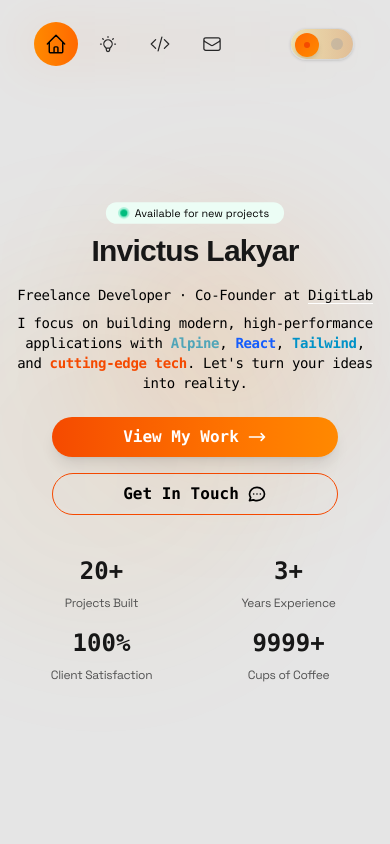
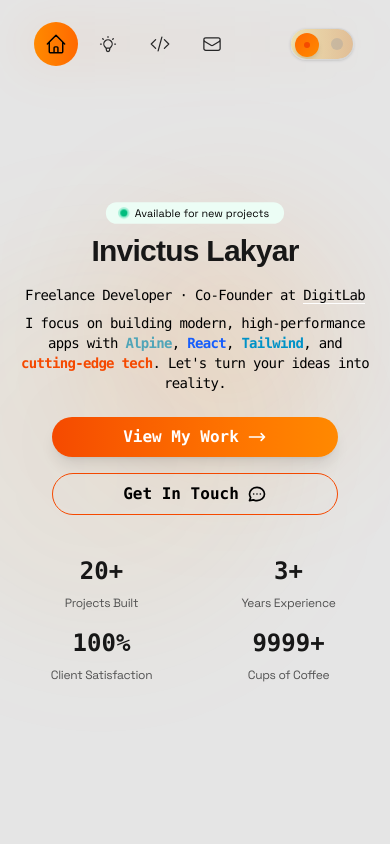
Before and after one commit to lakyar/Lakyar, a React (Vite) app: page / in a window 390 px wide. Shown: the top 844 px of the page. Built offline with nearby package versions, Linux system fonts and the light colour scheme; a web font is replaced by a local one.

Commit message:
readme fix

```diff
--- a/src/sections/Hero.jsx
+++ b/src/sections/Hero.jsx
@@ -107,7 +107,7 @@ const Hero = () => {
 
           {/* Subheading */}
 
-          <p className="mx-auto mt-4 mb-2 max-w-xl font-thin tracking-tight text-nowrap sm:text-base sm:tracking-normal md:mt-6 md:text-lg xl:max-w-3xl xl:text-xl">
+          <p className="mx-auto mt-4 mb-2 max-w-xl font-thin tracking-tighter text-nowrap sm:text-base sm:tracking-normal md:mt-6 md:text-lg xl:max-w-3xl xl:text-xl">
             Freelance Developer · Co-Founder at{" "}
             <a
               href="https://digitlab.cc"
@@ -116,8 +116,8 @@ const Hero = () => {
               DigitLab
             </a>
           </p>
-          <p className="mx-auto max-w-xl tracking-tight sm:text-base sm:tracking-normal md:text-lg xl:max-w-3xl xl:text-xl dark:text-neutral-300">
-            I focus on building modern, high-performance applications with{" "}
+          <p className="mx-auto max-w-xl tracking-tighter sm:text-base sm:tracking-normal md:text-lg xl:max-w-3xl xl:text-xl dark:text-neutral-300">
+            I focus on building modern, high-performance apps with{" "}
             <span className="font-semibold text-[#50a5b8] dark:text-[#77c1d2]">
               Alpine
             </span>
```
Also changed, not shown: 1 other file (tests, documents, lock files or other folders).
